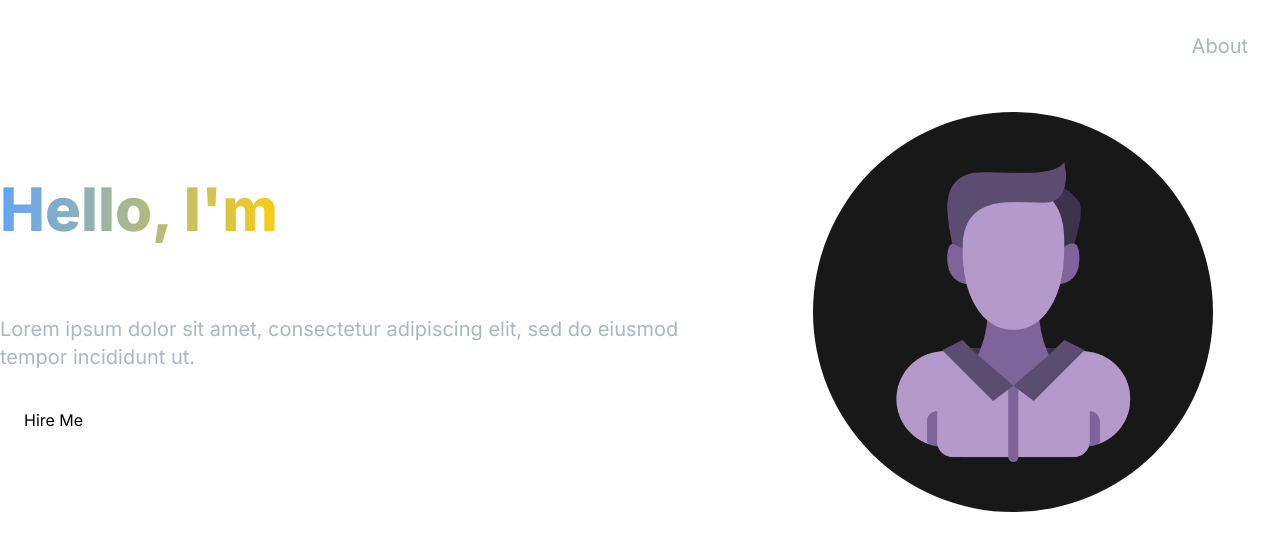
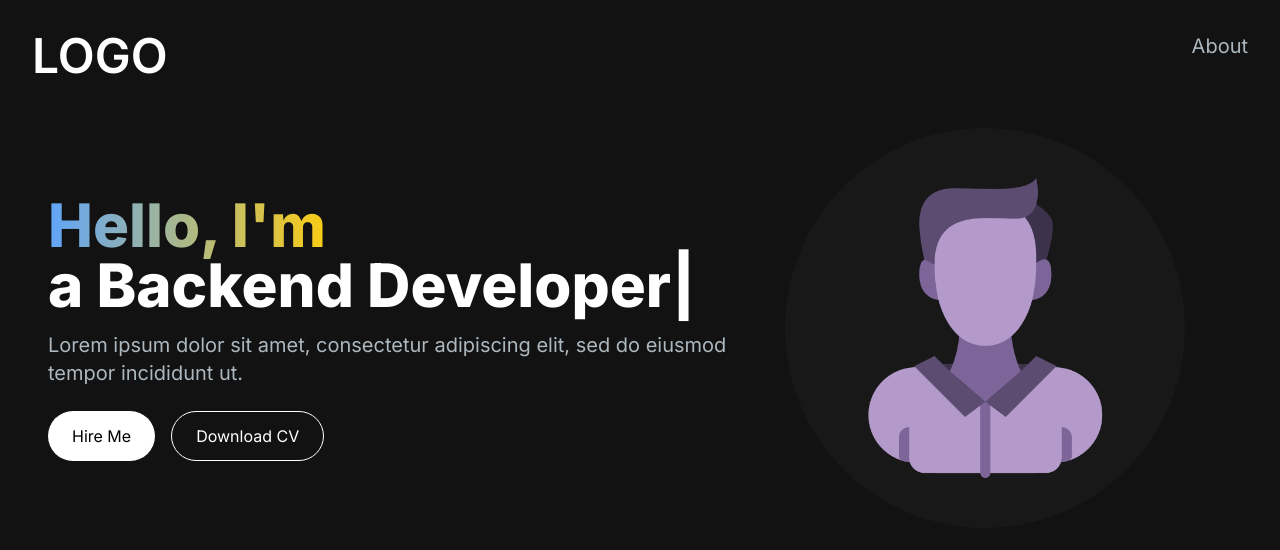
Before and after one commit to GCarido/portfolio-website, a Next.js app: page / in a window 1280 px wide. Shown: the top 550 px of the page. Built offline with nearby package versions, Linux system fonts and the light colour scheme.

Commit message:
Add homepage styling

```diff
--- a/src/app/page.js
+++ b/src/app/page.js
@@ -1,11 +1,13 @@
+import Hero from "./components/Hero";
 import Navbar from "./components/Navbar";
-import Hero
- from "./components/Hero";
+
 export default function Home() {
   return (
-    <main>
+    <main className="flex min-h-screen flex-col bg-[#121212]">
       <Navbar />
-      <Hero />
+      <div className="container mx-auto py-4 px-12">
+        <Hero />
+      </div>
     </main>
   );
 }
```
